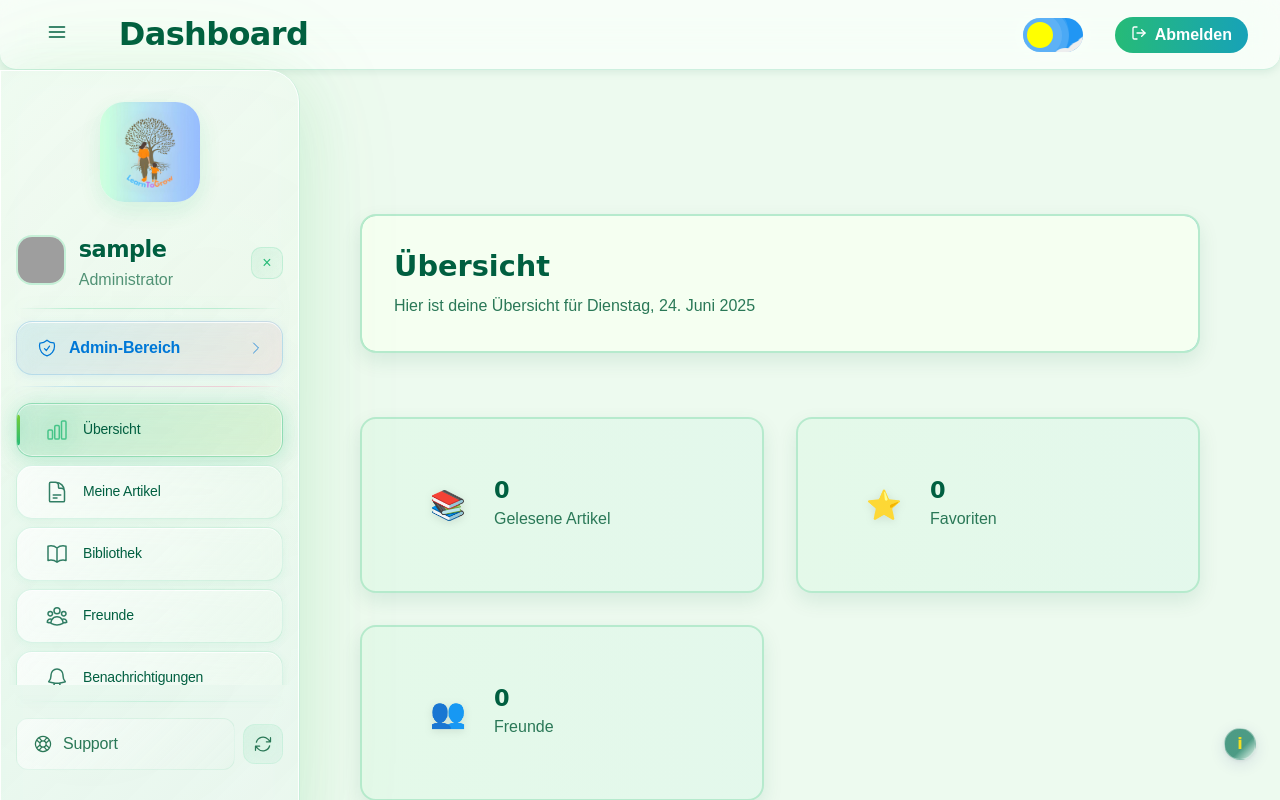
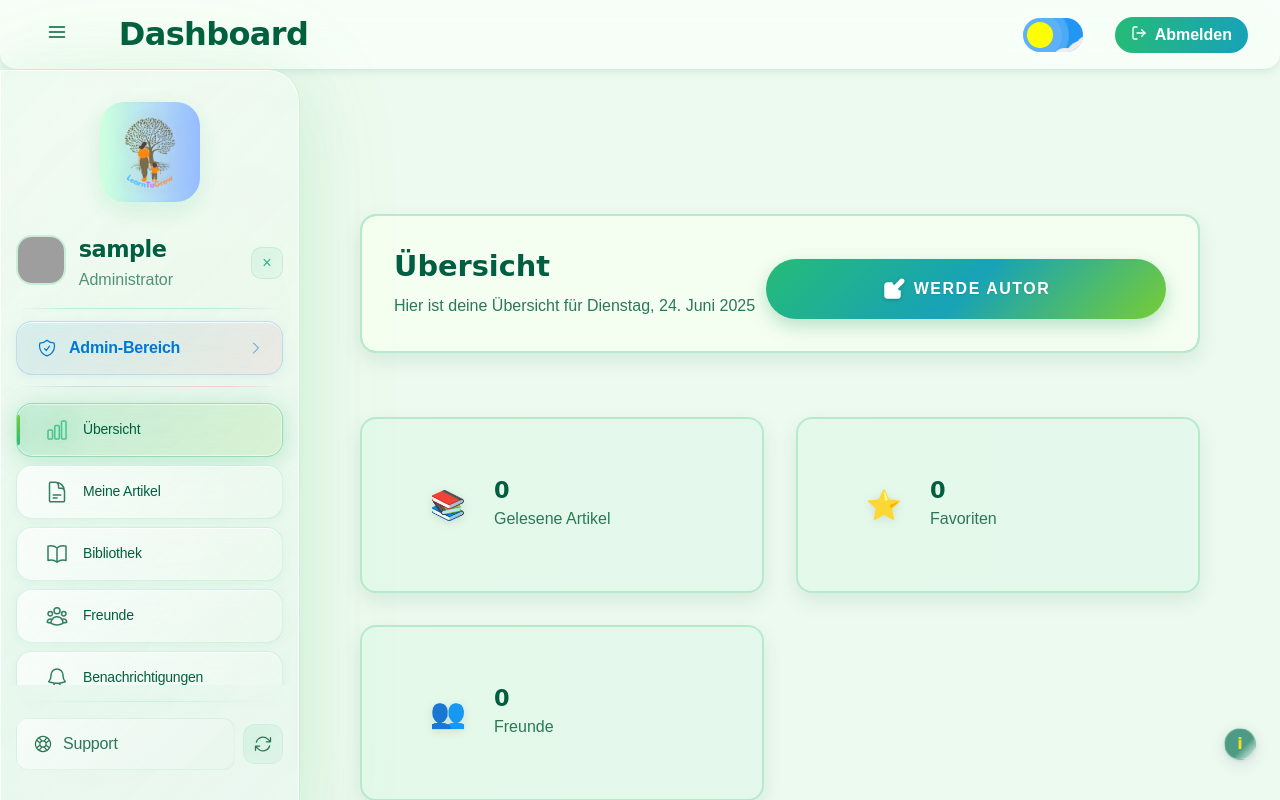
Before and after one commit to DoctorHinky/Final-Project-Frontend, a Vue app: page /member/dashboard in a window 1280 px wide. Shown: the top 800 px of the page. Built offline with nearby package versions, Linux system fonts and the light colour scheme; no server answers; sample sign-in values are in the browser's storage; grey boxes are pictures that could not be loaded.

Commit message:
removed became author button for authors

```diff
--- a/src/components/pages/DashboardPages/Overview/WelcomeSection.vue
+++ b/src/components/pages/DashboardPages/Overview/WelcomeSection.vue
@@ -7,7 +7,7 @@
     </div>
 
     <!-- CTA-Button für Autor-Bewerbung -->
-    <button v-if="isAuthor" class="become-author-cta" @click="handleAuthorClick">
+    <button v-if="!canBecameAuthor" class="become-author-cta" @click="handleAuthorClick">
       <IconPencilSquare class="cta-icon" />
       Werde Autor
     </button>
@@ -40,14 +40,15 @@ export default defineComponent({
     // Debug-Funktion für Button-Click
     const handleAuthorClick = () => emit("open-author-modal");
 
-    const isAuthor = computed(() => {
+    const canBecameAuthor = computed(() => {
       const user = authService.getUserData();
-      return user && user.role === "author";
+      console.log("Current user data:", user); // Debugging-Ausgabe
+      return user && user.role === "AUTHOR";
     });
 
     return {
       currentDate,
-      isAuthor,
+      canBecameAuthor,
       handleAuthorClick,
     };
   },
```
